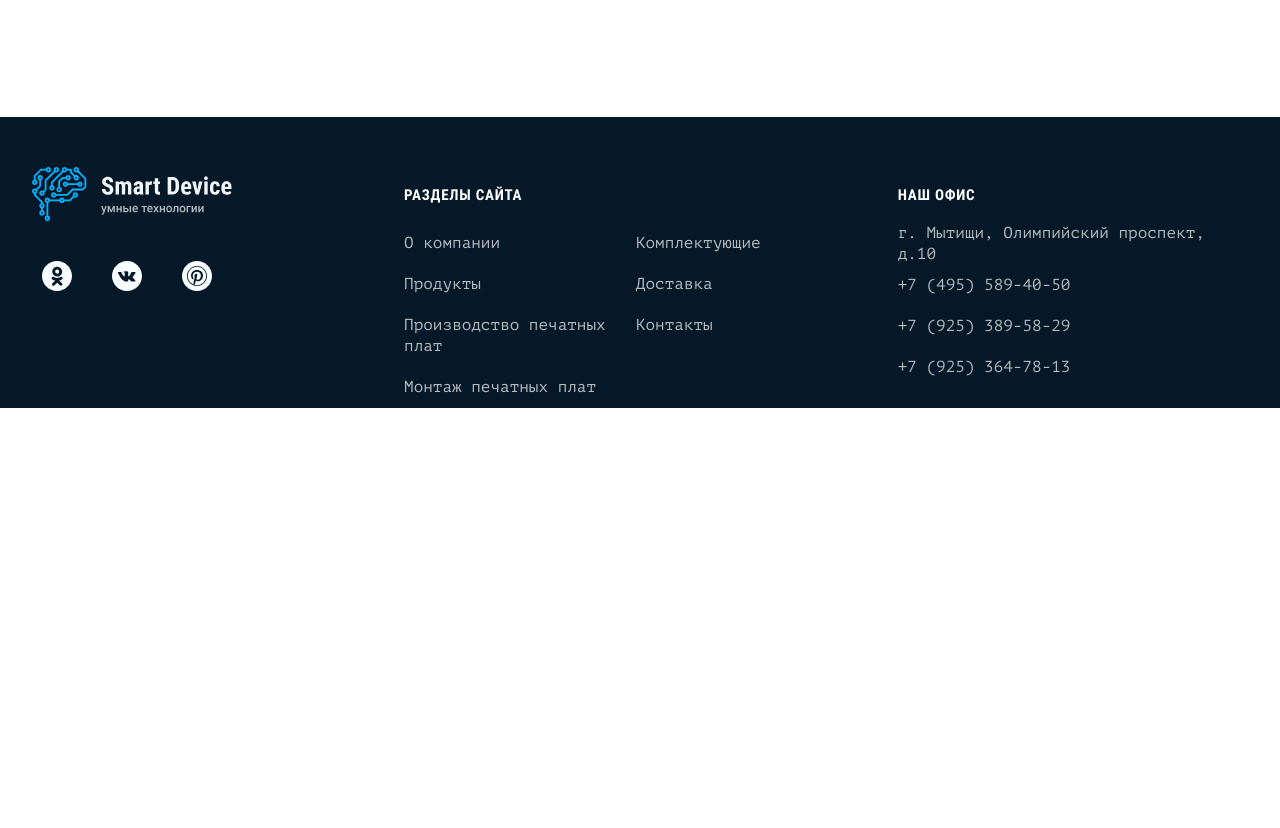
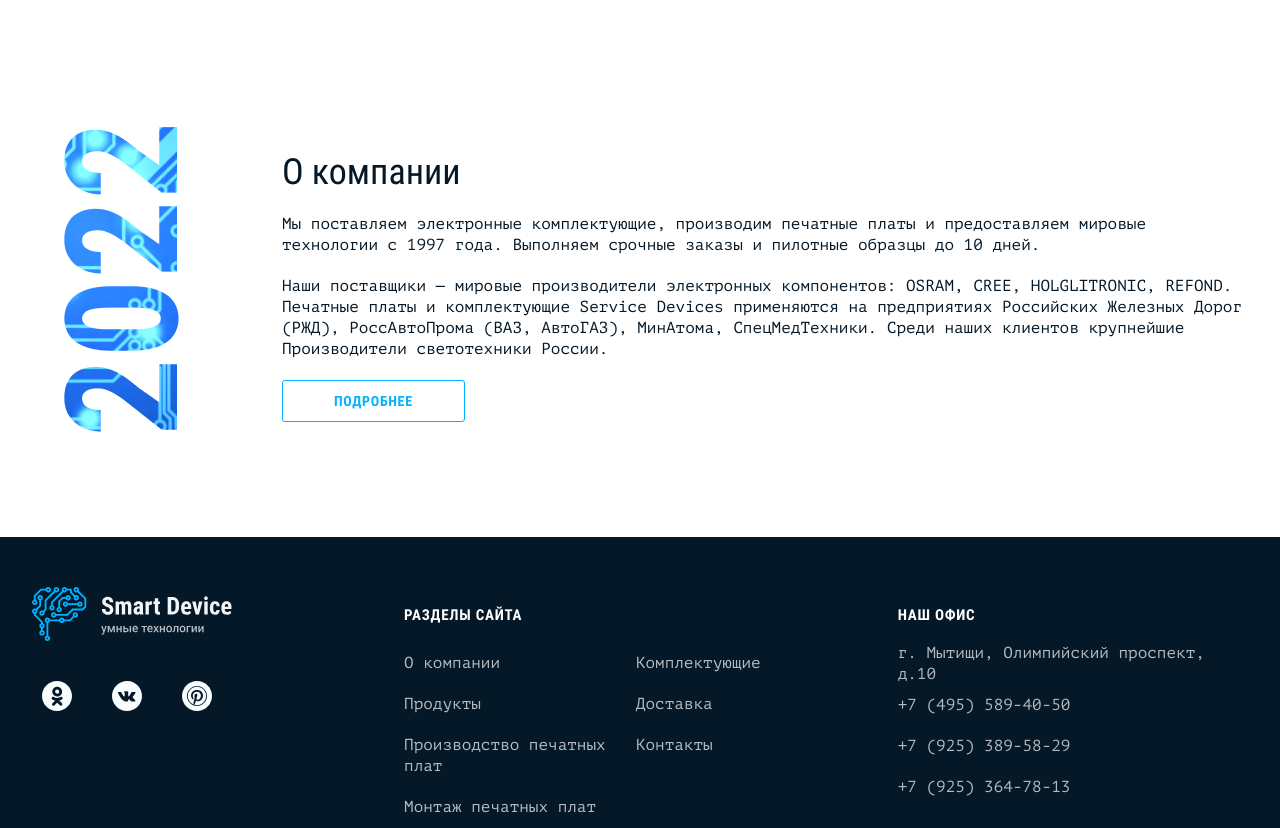
Before and after one commit to nothingissafefck/smart-device, a website built with webpack: page source/index.html in a window 1280 px wide. Shown: the part 1562-2390 px from the top of the page. Before the commit the page ends 1970 px from the top, so only its background shows below. Built offline with nearby package versions, Linux system fonts and the light colour scheme; files whose address does not match are found by name.

Commit message:
feat: add about block

```diff
--- a/source/index.html
+++ b/source/index.html
@@ -81,7 +81,8 @@
                 <use href="img/sprite.svg#icon-stopwatch"></use>
               </svg>
               <h3>Оперативные сроки</h3>
-              <p>Усовершенствованная логистическая система позволяет нам просчитывать стоимость, производить и&nbsp;доставлять заказы плат и&nbsp;комплектующих в&nbsp;самые короткие сроки<br></p>
+              <p>Усовершенствованная логистическая система позволяет нам просчитывать стоимость, производить и&nbsp;доставлять
+                заказы плат и&nbsp;комплектующих в&nbsp;самые короткие сроки<br></p>
             </li>
 
             <li class="advantages__item">
@@ -89,7 +90,8 @@
                 <use href="img/sprite.svg#icon-hired"></use>
               </svg>
               <h3>Крупные поставщики</h3>
-              <p>Нашими поставщиками являются такие крупные мировые компании как: OSRAM, CREE, HOLGLITRONIC, REFOND. Сотрудничество с&nbsp;такими компаниями обеспечивает хорошее качество нашей продукции.</p>
+              <p>Нашими поставщиками являются такие крупные мировые компании как: OSRAM, CREE, HOLGLITRONIC, REFOND.
+                Сотрудничество с&nbsp;такими компаниями обеспечивает хорошее качество нашей продукции.</p>
             </li>
 
             <li class="advantages__item">
@@ -105,9 +107,42 @@
                 <use href="img/sprite.svg#icon-tag"></use>
               </svg>
               <h3>Персонализация стоимости</h3>
-              <p>Мы&nbsp;подбираем определенную фабрику, поставщиков, вид доставки, чтобы установить ту&nbsp;цену, которая Вас устраивает.</p>
+              <p>Мы&nbsp;подбираем определенную фабрику, поставщиков, вид доставки, чтобы установить ту&nbsp;цену,
+                которая Вас устраивает.</p>
             </li>
           </ul>
+        </div>
+      </div>
+    </section>
+
+    <section class="about">
+      <div class="container">
+        <div class="about__container">
+          <img class="about__image" src="img/year.png" width="150" height="320" alt="2022-й год.">
+
+          <div class="about__description">
+            <h2>О компании</h2>
+            <p>Мы&nbsp;поставляем электронные комплектующие, производим печатные платы и&nbsp;предоставляем мировые
+              технологии
+              с&nbsp;1997&nbsp;года. Выполняем срочные заказы и&nbsp;пилотные образцы до&nbsp;10&nbsp;дней.</p>
+
+            <p>Наши поставщики&nbsp;&mdash;
+              мировые производители электронных компонентов: OSRAM, CREE, HOLGLITRONIC, REFOND. Печатные платы и&nbsp;комплектующие
+              Service Devices применяются на&nbsp;предприятиях Российских Железных Дорог (РЖД), РоссАвтоПрома (ВАЗ,
+              АвтоГАЗ),
+              МинАтома, СпецМедТехники. Среди наших клиентов крупнейшие Производители светотехники России.</p>
+
+            <p class="visually-hidden">Smart Device&nbsp;&mdash; это команда профессионалов. Через нас прошло более 1&nbsp;000&nbsp;000&nbsp;клиентов,
+              70% из&nbsp;которых продолжают сотрудничество по&nbsp;сей день. На&nbsp;данный момент насчитывается более
+              14&nbsp;офисов
+              по&nbsp;всей стране и&nbsp;20&nbsp;городов присутствия.</p>
+
+            <p class="visually-hidden">Мы&nbsp;стремимся к&nbsp;постоянному развитию и&nbsp;повышению уровня качества
+              продукции, производимой внутри
+              компании. Использование инновационных технологий помогает экономить деньги и&nbsp;время наших
+              клиентов.</p>
+            <button class="about__btn btn" type="button">Подробнее</button>
+          </div>
         </div>
       </div>
     </section>
--- /dev/null
+++ b/source/sass/blocks/about.scss
@@ -0,0 +1,45 @@
+@use "../variables";
+
+.about {
+  margin-bottom: 100px;
+}
+
+.about__image {
+  margin-right: 100px;
+}
+
+.about__container {
+  display: flex;
+}
+
+.about h2 {
+  margin-bottom: 15px;
+  font-family: variables.$ff-roboto-condensed;
+  font-weight: 400;
+  font-size: 36px;
+  line-height: 51px;
+  color: variables.$color-pearl;
+}
+
+.about p {
+  margin-bottom: 20px;
+  font-family: variables.$ff-pt-mono;
+  font-weight: 400;
+  font-size: 16px;
+  line-height: 21px;
+  color: variables.$color-pearl;
+}
+
+.about__btn {
+  padding: 12px 51px;
+  border: 1px solid variables.$color-sky-blue;
+  border-radius: 3px;
+  font-family: variables.$ff-roboto-condensed;
+  font-weight: 700;
+  font-size: 14px;
+  line-height: 16px;
+  letter-spacing: 0.05em;
+  color: variables.$color-sky-blue;
+  background-color: variables.$color-default-white;
+  text-transform: uppercase;
+}
--- a/source/sass/style.scss
+++ b/source/sass/style.scss
@@ -20,6 +20,7 @@
 @import "blocks/header";
 @import "blocks/hero";
 @import "blocks/advantages";
+@import "blocks/about";
 @import "blocks/footer";
 @import "blocks/social-list";
 @import "blocks/modal";
```
Also changed, not shown: build/css/style.css, build/css/style.min.css, build/index.html, 1 other file.
